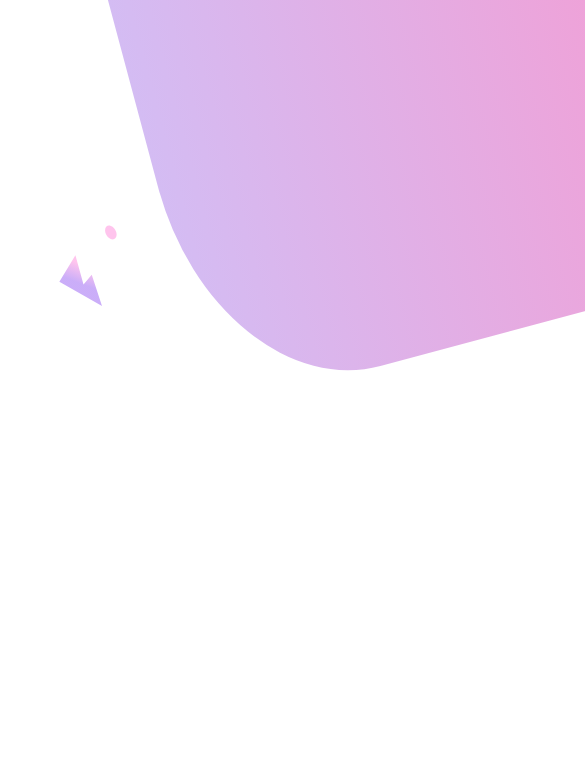
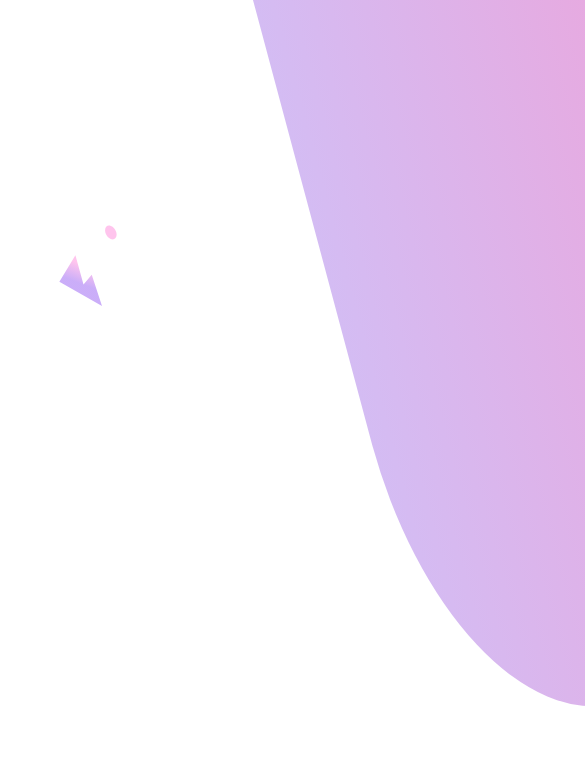
Before and after one commit to shubhlabh123/Project-8-Web-Design-Landing-Page, a plain HTML site: page index.html in a window 390 px wide. Shown: the part 62-844 px from the top of the page, 585 px wide, since content can reach past the window. Drawn offline with Linux system fonts and the light colour scheme; a web font is replaced by a local one.

Commit message:
Update style.css

```diff
--- a/css/style.css
+++ b/css/style.css
@@ -236,12 +236,12 @@ nav img {
     height: 15px;
   }
   .circle {
-    height: 921px;
+    height: 1264px;
     width: 674px;
     border-radius: 25%;
     z-index: -5;
     position: absolute;
-    left: 87px;
+    left: 278px;
     background: linear-gradient(
       to right,
       rgb(212, 188, 243),
@@ -276,7 +276,8 @@ nav img {
     right: 19px;
   }
   .circle {
-    left: 140px;
+    height:921px;
+    left: 87px;
     width: 252px;
   }
   .left-section {
```
